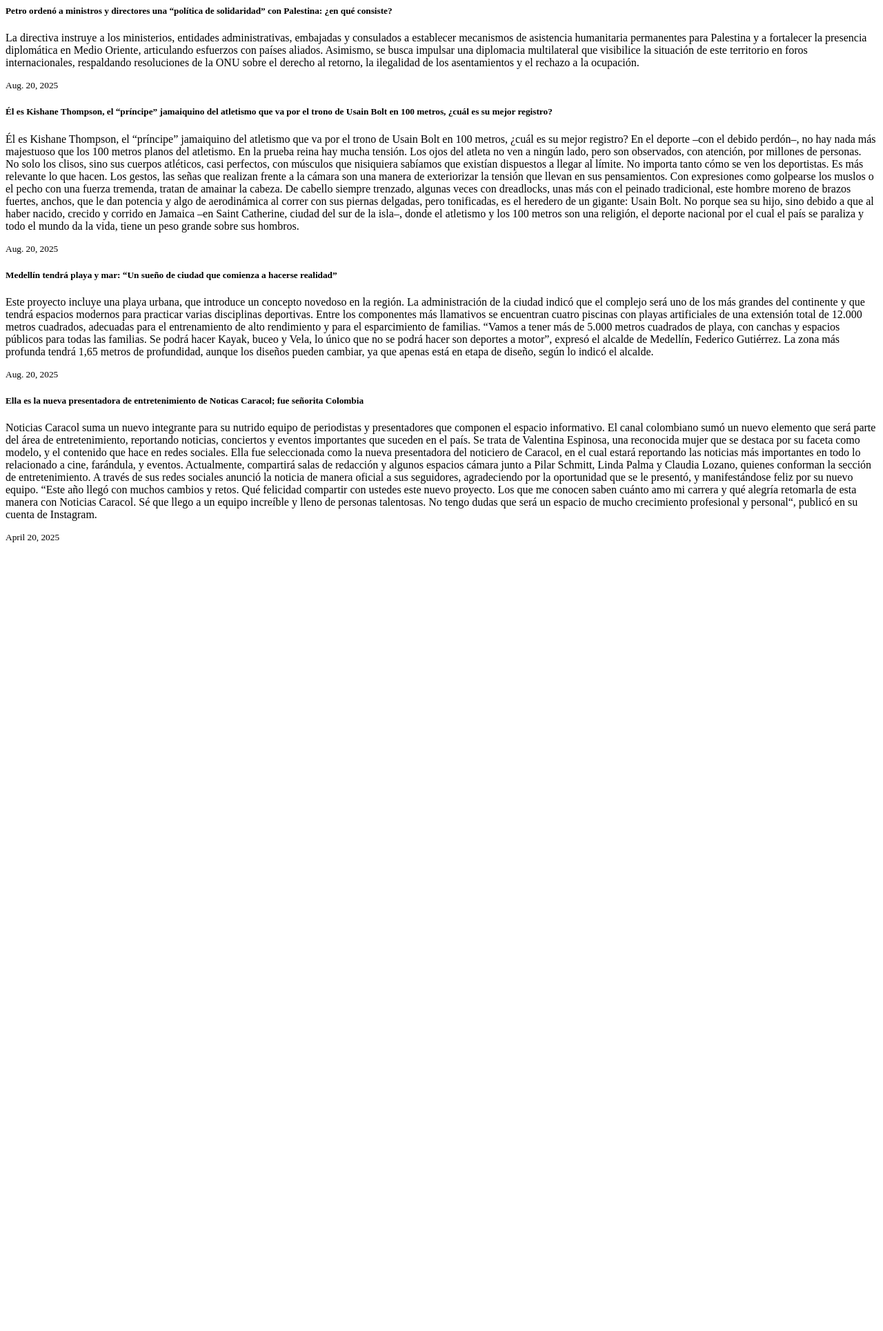
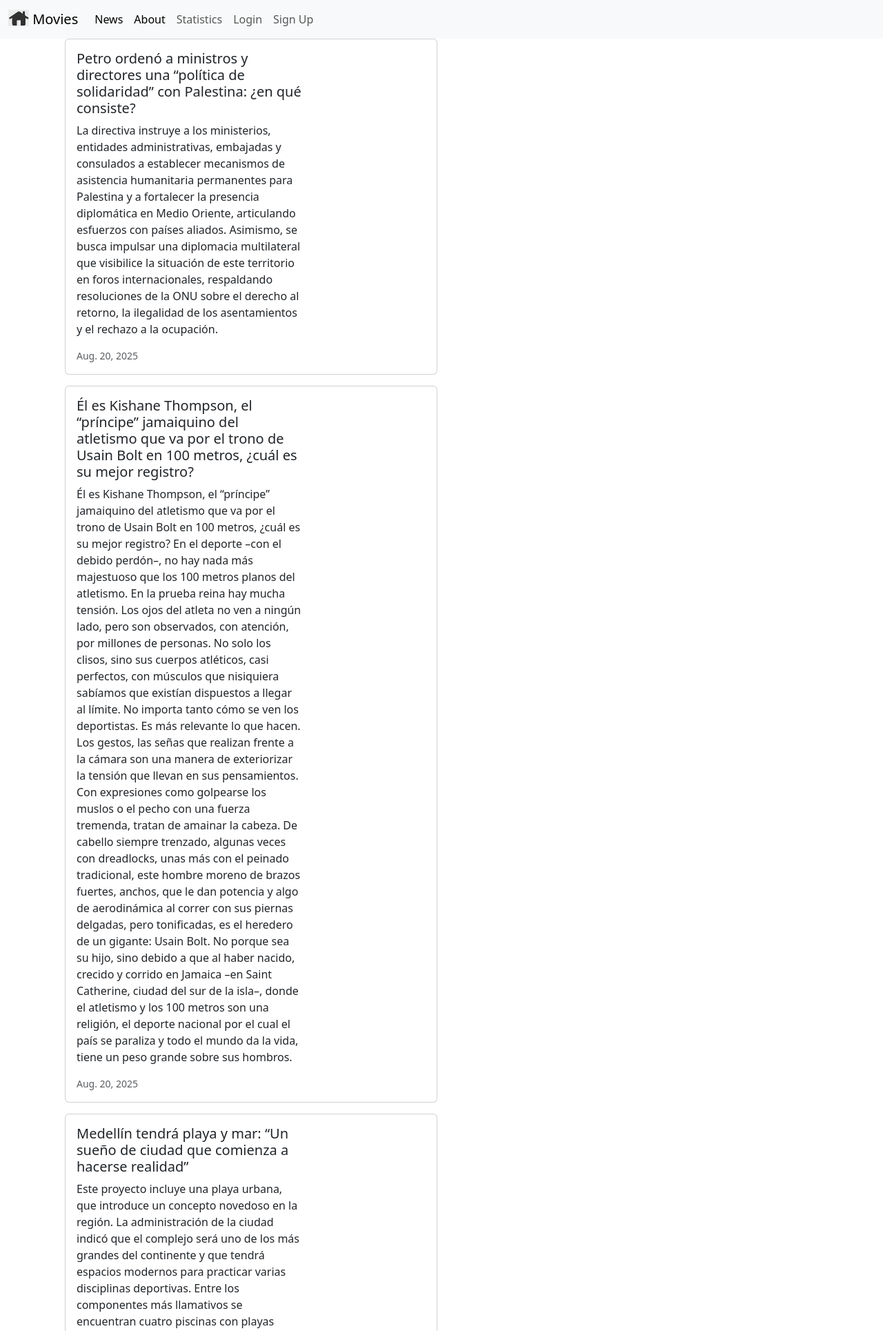
Before and after one commit to Llano0/Proyecto1, a Django app: page /news/ in a window 1280 px wide. Shown: the top 1929 px of the page at 69% size. Before the commit the page ends 786 px from the top, so only its background shows below. Run offline with Django 5.2, Linux system fonts and the light colour scheme; data comes from the database, SQL or seed files in the repository; both versions use the stored data as it was after the commit.

Commit message:
commit 2

```diff
--- a/moviereviews/templates/base.html
+++ b/moviereviews/templates/base.html
@@ -2,46 +2,6 @@
     <link href="https://cdn.jsdelivr.net/npm/bootstrap@5.3.7/dist/css/bootstrap.min.css" rel="stylesheet" integrity="sha384-LN+7fdVzj6u52u30Kp6M/trliBMCMKTyK833zpbD+pXdCLuTusPj697FH4R/5mcr" crossorigin="anonymous">
     <script src="https://cdn.jsdelivr.net/npm/bootstrap@5.3.7/dist/js/bootstrap.bundle.min.js" integrity="sha384-ndDqU0Gzau9qJ1lfW4pNLlhNTkCfHzAVBReH9diLvGRem5+R9g2FzA8ZGN954O5Q" crossorigin="anonymous"></script>
 </head>
-
-<!-- Navbar genérico -->
-<!--
-<nav class="navbar navbar-expand-lg bg-body-tertiary">
-  <div class="container-fluid">
-    <a class="navbar-brand" href="#">Navbar</a>
-    <button class="navbar-toggler" type="button" data-bs-toggle="collapse" data-bs-target="#navbarSupportedContent" aria-controls="navbarSupportedContent" aria-expanded="false" aria-label="Toggle navigation">
-      <span class="navbar-toggler-icon"></span>
-    </button>
-    <div class="collapse navbar-collapse" id="navbarSupportedContent">
-      <ul class="navbar-nav me-auto mb-2 mb-lg-0">
-        <li class="nav-item">
-          <a class="nav-link active" aria-current="page" href="#">Home</a>
-        </li>
-        <li class="nav-item">
-          <a class="nav-link" href="#">Link</a>
-        </li>
-        <li class="nav-item dropdown">
-          <a class="nav-link dropdown-toggle" href="#" role="button" data-bs-toggle="dropdown" aria-expanded="false">
-            Dropdown
-          </a>
-          <ul class="dropdown-menu">
-            <li><a class="dropdown-item" href="#">Action</a></li>
-            <li><a class="dropdown-item" href="#">Another action</a></li>
-            <li><hr class="dropdown-divider"></li>
-            <li><a class="dropdown-item" href="#">Something else here</a></li>
-          </ul>
-        </li>
-        <li class="nav-item">
-          <a class="nav-link disabled" aria-disabled="true">Disabled</a>
-        </li>
-      </ul>
-      <form class="d-flex" role="search">
-        <input class="form-control me-2" type="search" placeholder="Search" aria-label="Search"/>
-        <button class="btn btn-outline-success" type="submit">Search</button>
-      </form>
-    </div>
-  </div>
-</nav>
--->
 
 <nav class="navbar navbar-expand-lg bg-body-tertiary">
   <div class="container-fluid">
@@ -84,7 +44,7 @@
   <div class="container">
     <div class="row">
       <div class="text-center p-4">
-        <h4>© 2025 Copyright - Paola Vallejo & Juan David Martínez</h4>
+        <h4>© 2025 Copyright -Samuel Llano Madrigal</h4>
       </div>
     </div>
   </div>
--- a/news/templates/news.html
+++ b/news/templates/news.html
@@ -1,15 +1,20 @@
+{% extends 'base.html' %}
+{% block content %}
 
+<!-- Card horizontal para cada noticia -->
 <div class="container">
-{%for news in newss%}
-<div class="card mb-3">
-  <div class="row g-0">
-    <div class="col-md-8">
-      <div class="card-body">
-        <h5 class="card-title">{{news.headline}}</h5>
-        <p class="card-text">{{news.body}}</p>
-        <p class="card-text"><small class="text-muted">{{news.date}}</small></p>
-      </div>
+    {% for news in newss %}
+    <div class="card mb-3" style="max-width: 540px;">
+         <div class="row g-0">
+            <div class="col-md-8">
+                <div class="card-body">
+                    <h5 class="card-title">{{ news.headline }}</h5>
+                    <p class="card-text">{{ news.body }}</p>
+                    <p class="card-text"><small class="text-muted"> {{ news.date }} </small></p>
+                </div>
+            </div>
+        </div>
     </div>
-  </div>
+{% endfor %}
 </div>
-{%endfor%}
+{% endblock content %}
```
Also changed, not shown: db.sqlite3, media/movie/images/default (1).JPG (added), media/movie/images/default.JPG (added), media/movie/images/default_FknxQYm.JPG (added), media/movie/images/default_VJAUFPn.JPG (added), media/movie/images/default_fS1Gwk1.JPG (added), media/movie/images/otra_pelicula.png (added), media/movie/images/pelicula.png (added), moviereviews/static/images/home.png (added).
